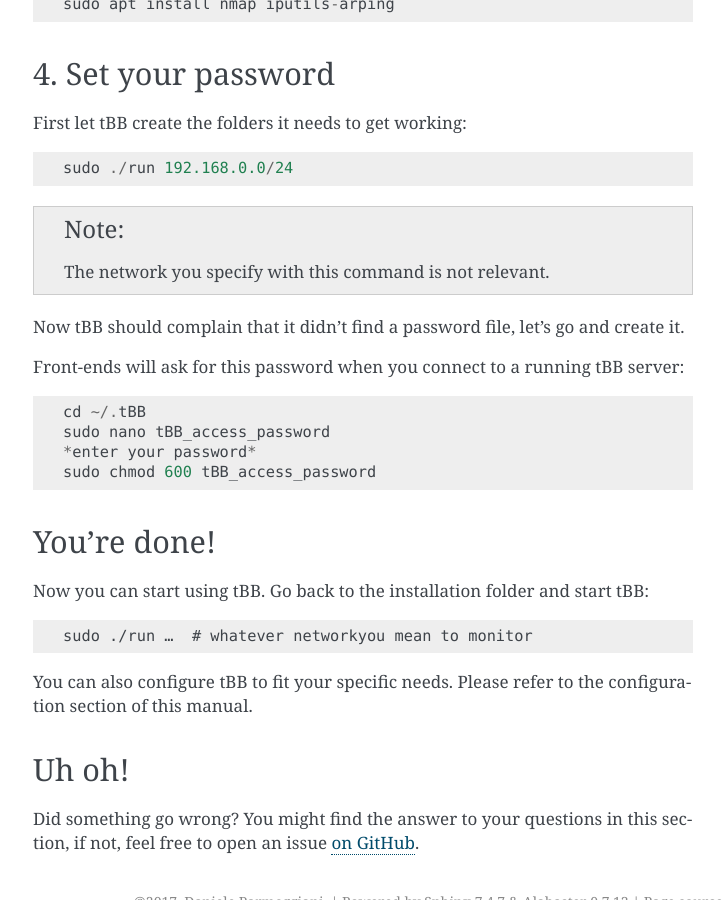
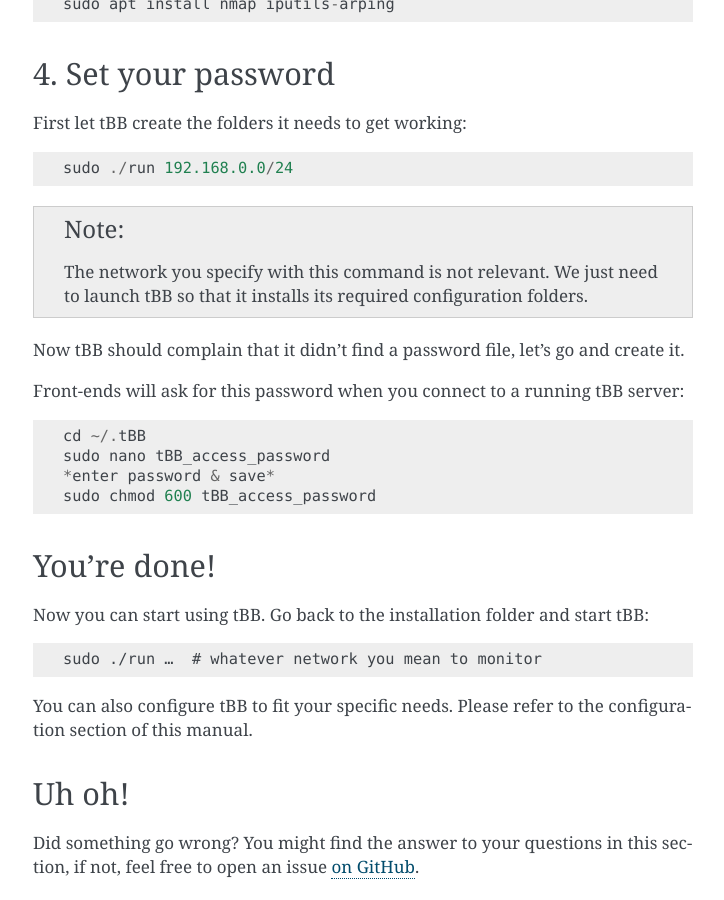
Before and after one commit to dpdani/tBB, a Sphinx documentation site: the page built from docs/gettingstarted.rst, in a window 1280 px wide and 900 px high, scrolled down 947 px. Shown: the whole window, without its empty margins (387-1111 px from the left). Built offline with Sphinx 7.4.7, drawn with Linux system fonts in a browser that asks for light colours.

Commit message:
Update gettingstarted.rst

```diff
--- a/docs/gettingstarted.rst
+++ b/docs/gettingstarted.rst
@@ -53,6 +53,8 @@ First let tBB create the folders it needs to get working::
     sudo ./run 192.168.0.0/24
 
 .. note:: The network you specify with this command is not relevant.
+          We just need to launch tBB so that it installs its required
+          configuration folders.
 
 Now tBB should complain that it didn't find a password file, let's go
 and create it.
@@ -61,7 +63,7 @@ Front-ends will ask for this password when you connect to a running tBB server::
 
     cd ~/.tBB
     sudo nano tBB_access_password
-    *enter your password*
+    *enter password & save*
     sudo chmod 600 tBB_access_password
 
 You're done!
@@ -69,7 +71,7 @@ You're done!
 
 Now you can start using tBB. Go back to the installation folder and start tBB::
 
-    sudo ./run …  # whatever networkyou mean to monitor
+    sudo ./run …  # whatever network you mean to monitor
 
 You can also configure tBB to fit your specific needs. Please refer to the
 configuration section of this manual.
```
Also changed, not shown: other parts of docs/gettingstarted.rst (+1 -1 lines).
